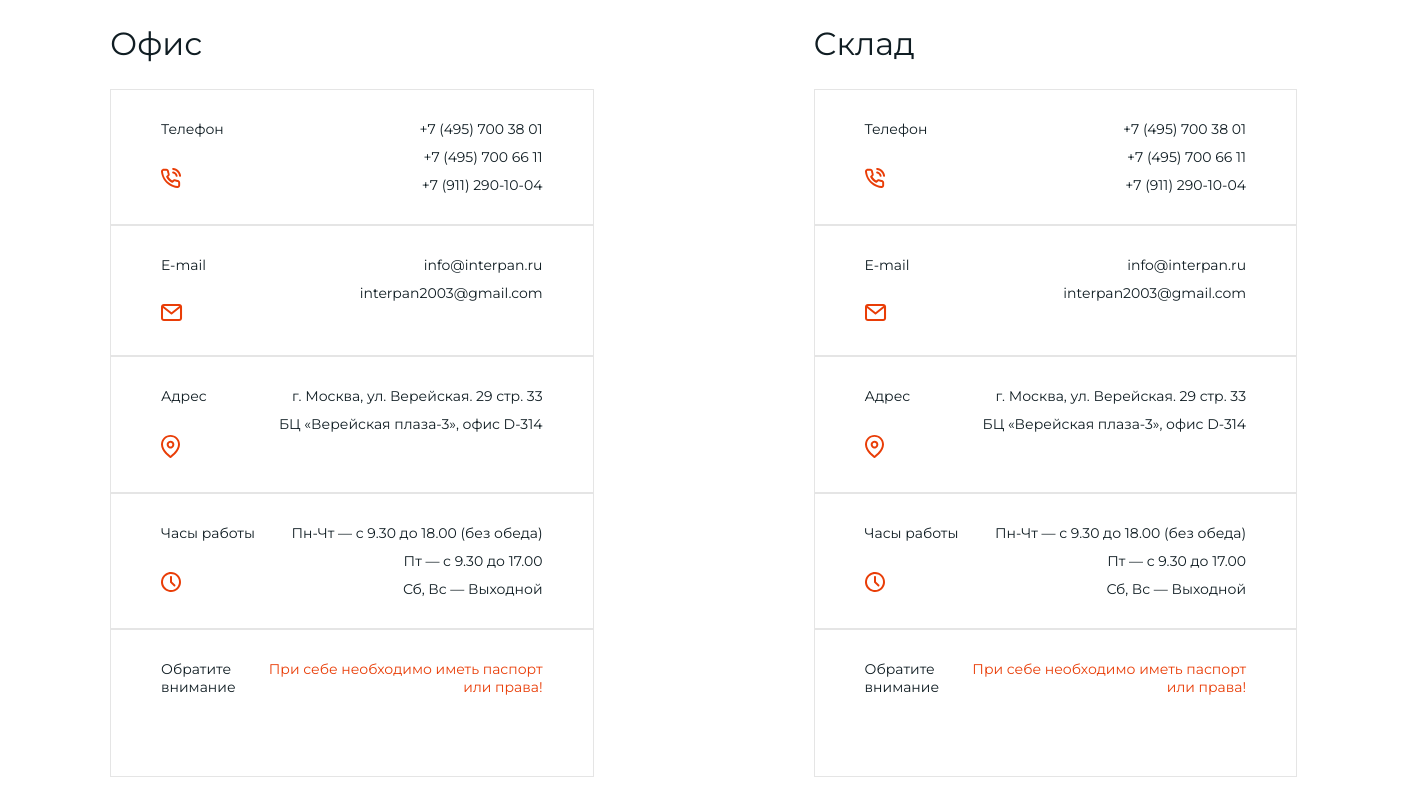
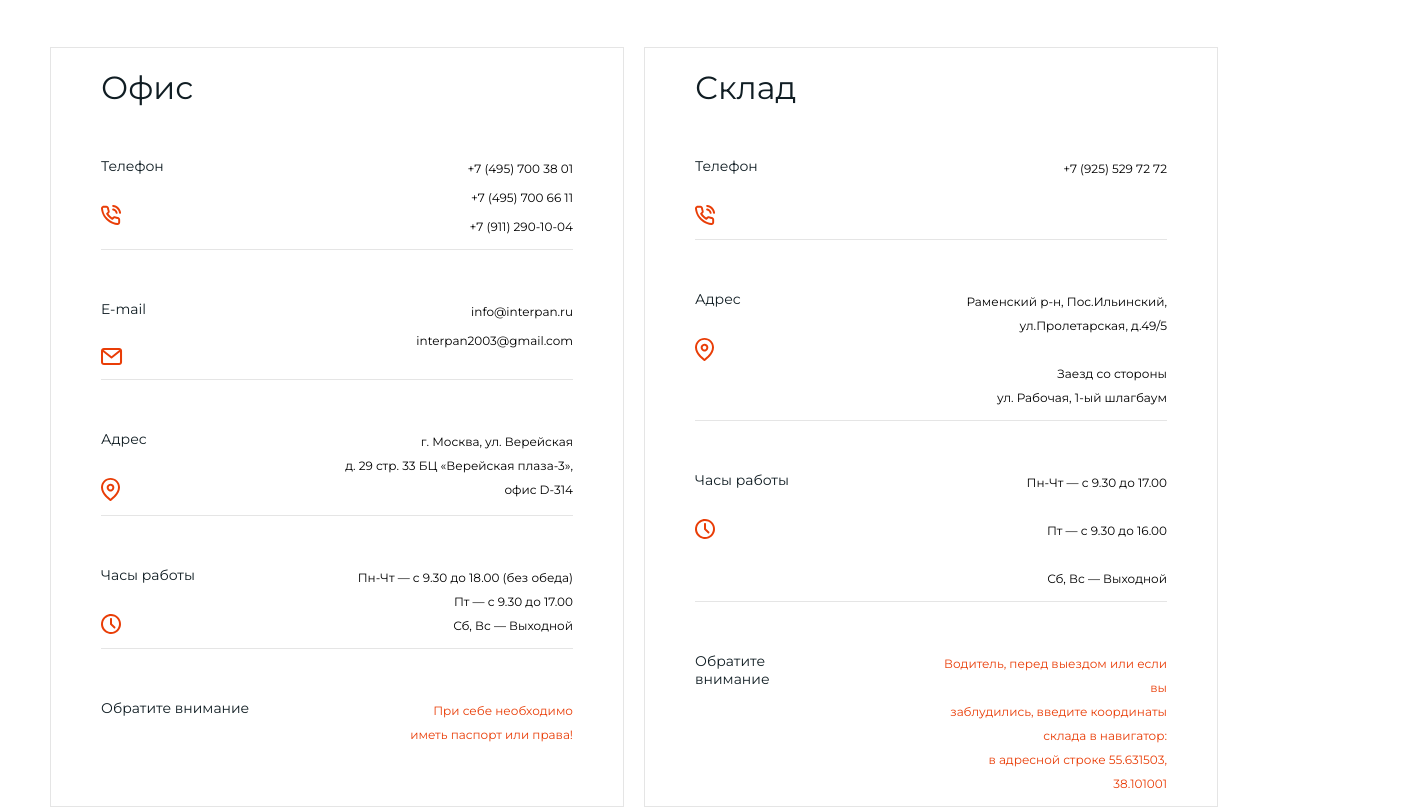
Before and after one commit to Ilya26071995/new, a React app: page /contacts in a window 1280 px wide. Shown: the part 800-1608 px from the top of the page, 1407 px wide, since content can reach past the window. Built offline with nearby package versions, Linux system fonts and the light colour scheme.

Commit message:
fix links

```diff
--- a/src/Pages/Contacts/Contacts.module.scss
+++ b/src/Pages/Contacts/Contacts.module.scss
@@ -1,3 +1,5 @@
 .flex {
   display: flex;
+  margin: 50px;
+  gap: 20px;
 }
--- a/src/Pages/Contacts/index.tsx
+++ b/src/Pages/Contacts/index.tsx
@@ -10,11 +10,103 @@ import { Delivery } from "../../components/Delivery";
 import { Form } from "../../components/Form";
 import { Helmet } from "react-helmet";
 
-const Comm = [{ title: "Офис" }, { title: "Склад" }];
+const CONTACTS = [
+  {
+    name: "Телефон",
+    img: "./img/ContactPhone.svg",
+    alt: "phone",
+    texts: [
+      { title: "+7 (495) 700 38 01", link: "tel:+74957003801" },
+      { title: "+7 (495) 700 66 11", link: "tel:+74957006611" },
+      { title: "+7 (911) 290-10-04", link: "tel:+79112901004" },
+    ],
+  },
+  {
+    name: "E-mail",
+    img: "./img/ContactMail.svg",
+    alt: "mail",
+    texts: [
+      { title: "info@interpan.ru", link: "mailto:info@interpan.ru" },
+      {
+        title: "interpan2003@gmail.com",
+        link: "mailto:interpan2003@gmail.com",
+      },
+    ],
+  },
+  {
+    name: "Адрес",
+    img: "./img/ContactPin.svg",
+    alt: "pin",
+    texts: [
+      {
+        title:
+          "г. Москва, ул. Верейская \n д. 29 стр. 33 БЦ «Верейская плаза-3», \n офис D-314",
+        link: "https://www.google.com/maps?ll=55.70963309654535,37.44212329563124",
+      },
+    ],
+  },
+  {
+    name: "Часы работы",
+    img: "./img/ContactTime.svg",
+    alt: "time",
+    texts: [
+      {
+        title:
+          "Пн-Чт — с 9.30 до 18.00 (без обеда)\n Пт — с 9.30 до 17.00 \nСб, Вс — Выходной",
+        link: "",
+      },
+    ],
+  },
+  {
+    name: "Обратите внимание",
+    texts: [
+      { title: "При себе необходимо\n иметь паспорт или права!", link: "" },
+    ],
+  },
+];
 
-interface CommType {
-  title: string;
-}
+const STORE = [
+  {
+    name: "Телефон",
+    img: "./img/ContactPhone.svg",
+    alt: "phone",
+    texts: [{ title: "+7 (925) 529 72 72", link: "tel:+79255297272" }],
+  },
+  {
+    name: "Адрес",
+    img: "./img/ContactPin.svg",
+    alt: "pin",
+    texts: [
+      {
+        title:
+          "Раменский р-н, Пос.Ильинский,\n ул.Пролетарская, д.49/5 \n\nЗаезд со стороны\n ул. Рабочая, 1-ый шлагбаум",
+        link: "https://www.google.com/maps?ll=55.6317717037951,38.10362838199773",
+      },
+    ],
+  },
+  {
+    name: "Часы работы",
+    img: "./img/ContactTime.svg",
+    alt: "time",
+    texts: [
+      {
+        title:
+          "Пн-Чт — с 9.30 до 17.00\n\n Пт — с 9.30 до 16.00\n\n Сб, Вс — Выходной",
+        link: "",
+      },
+    ],
+  },
+  {
+    name: "Обратите внимание",
+    texts: [
+      {
+        title:
+          "Водитель, перед выездом или если вы\n заблудились, введите координаты\n склада в навигатор:\n в адресной строке 55.631503, 38.101001",
+        link: "",
+      },
+    ],
+  },
+];
 
 const Contacts = () => {
   return (
@@ -28,9 +120,8 @@ const Contacts = () => {
       <BigTitle text="Контакты" img="../img/imgCork.png" alt="картинка" />
       <Picture src="./img/ContactIMG.png" alt="picture" />
       <div className={s.flex}>
-        {Comm.map(({ title }: CommType, index) => (
-          <Communication title={title} key={index} />
-        ))}
+        <Communication title="Офис" cont={CONTACTS} />
+        <Communication title="Склад" cont={STORE} />
       </div>
       <Delivery />
       <Form />
--- a/src/components/Communication/Communication.module.scss
+++ b/src/components/Communication/Communication.module.scss
@@ -1,5 +1,10 @@
 .container {
-  padding: 0 110px;
+  padding: 0 50px;
+  border: 1px solid #e5e5e5;
+  display: flex;
+  flex-direction: column;
+  gap: 50px;
+  width: 40%;
 }
 
 .title {
@@ -7,4 +12,59 @@
   font-weight: 500;
   font-size: 32px;
   color: #101d23;
+  margin: 0;
+  padding-top: 20px;
 }
+
+.flex {
+  display: flex;
+  gap: 100px;
+  border-bottom: 1px solid #e5e5e5;
+  padding-bottom: 10px;
+}
+
+.flex:last-child {
+  border: none;
+}
+
+.links {
+  display: flex;
+  flex-direction: column;
+  gap: 5px;
+  transition: color 0.3s ease-in-out;
+  margin-left: auto;
+  text-align: right;
+  line-height: 150%;
+  white-space: pre-line;
+}
+
+.link {
+  transition: color 0.3s ease-in-out;
+}
+
+.flex:last-child,
+.flex:nth-last-child(2) {
+  pointer-events: none;
+}
+
+.flex:last-child a {
+  color: #e93d07;
+}
+
+.link:hover {
+  color: #e93d07;
+}
+
+.miniTitle {
+  margin: 0;
+  padding-bottom: 30px;
+  font-weight: 500;
+  font-size: 14px;
+  color: #101d23;
+  font-family: "Montserrat", sans-serif;
+}
+
+.noLinks {
+  display: flex;
+  flex-direction: column;
+}
--- a/src/components/Communication/index.tsx
+++ b/src/components/Communication/index.tsx
@@ -1,71 +1,54 @@
 import React from "react";
-import { Contacts } from "../Contacts";
 import s from "./Communication.module.scss";
 
-interface CommunicationType {
+interface TitleType {
   title: string;
+  cont: any;
 }
 
-const Cont = [
-  {
-    miniTitle: "Телефон",
-    img: "./img/ContactPhone.svg",
-    alt: "phone",
-    texts: ["+7 (495) 700 38 01", "+7 (495) 700 66 11", "+7 (911) 290-10-04"],
-  },
-  {
-    miniTitle: "E-mail",
-    img: "./img/ContactMail.svg",
-    alt: "mail",
-    texts: ["info@interpan.ru", "interpan2003@gmail.com"],
-  },
-  {
-    miniTitle: "Адрес",
-    img: "./img/ContactPin.svg",
-    alt: "pin",
-    texts: [
-      "г. Москва, ул. Верейская. 29 стр. 33",
-      "БЦ «Верейская плаза-3», офис D-314",
-    ],
-  },
-  {
-    miniTitle: "Часы работы",
-    img: "./img/ContactTime.svg",
-    alt: "time",
-    texts: [
-      "Пн-Чт — с 9.30 до 18.00 (без обеда)",
-      "Пт — с 9.30 до 17.00",
-      "Сб, Вс — Выходной",
-    ],
-  },
-  {
-    miniTitle: "Обратите внимание",
-    texts: ["При себе необходимо иметь паспорт или права!"],
-  },
-];
-
 interface ContType {
-  miniTitle: string;
-  img?: string;
-  alt?: string;
-  texts: string[];
+  name: string;
+  img: string;
+  alt: string;
+  texts: any;
 }
 
-const Communication = ({ title }: CommunicationType) => {
+const Communication = ({ title, cont }: TitleType) => {
   return (
     <div className={s.container}>
-      <div>
-        <h2 className={s.title}>{title}</h2>
-        {Cont.map(({ miniTitle, img, alt, texts }: ContType, index) => (
-          <Contacts
-            miniTitle={miniTitle}
-            texts={texts}
-            img={img}
-            alt={alt}
-            key={index}
-          />
-        ))}
-      </div>
+      <h2 className={s.title}>{title}</h2>
+      {cont.map(({ name, img, alt, texts }: ContType, index: React.Key) => {
+        return (
+          <div key={index} className={s.flex}>
+            <div>
+              <h3 className={s.miniTitle}>{name}</h3>
+              <img src={img} alt={alt} />
+            </div>
+            <div className={s.links}>
+              {texts.map(
+                (
+                  text: {
+                    link: string | undefined;
+                    title: undefined;
+                  },
+                  index: React.Key
+                ) => {
+                  return (
+                    <a
+                      className={s.link}
+                      href={text.link}
+                      key={index}
+                      target="_blank"
+                    >
+                      {text.title}
+                    </a>
+                  );
+                }
+              )}
+            </div>
+          </div>
+        );
+      })}
     </div>
   );
 };
--- a/src/components/Connection/Connection.module.scss
+++ b/src/components/Connection/Connection.module.scss
@@ -9,13 +9,13 @@ a {
 .btn {
   color: #e93d07;
   padding: 2px 10px;
+  transition: background-color 0.3s ease-in-out, color 0.3s ease-in-out;
 }
 
 .btn:hover {
   background-color: #e93d07;
   color: white;
   border-radius: 20px;
-  transition: background-color 0.3s ease-in-out, color 0.3s ease-in-out;
 }
 
 .connect {
--- a/src/components/Contacts/index.tsx
+++ b/src/components/Contacts/index.tsx
@@ -1,34 +1,2 @@
 import React from "react";
 import s from "./Contacts.module.scss";
-
-interface ContactsType {
-  miniTitle: string;
-  img?: string;
-  alt?: string;
-  texts: string[];
-}
-
-const Contacts = ({ miniTitle, img, alt, texts }: ContactsType) => {
-  return (
-    <div className={s.container}>
-      <div className={s.titleIMG}>
-        <h3 className={s.miniTitle}>{miniTitle}</h3>
-        <img src={img} alt={alt}></img>
-      </div>
-      <div className={s.flex}>
-        {texts.map((text, index) => {
-          return (
-            // <span className={s.text} key={index}>
-            //   {text}
-            // </span>
-            <a href={`tel:${text}`} className={s.text} key={index}>
-              {text}
-            </a>
-          );
-        })}
-      </div>
-    </div>
-  );
-};
-
-export { Contacts };
--- a/src/components/LeftForm/LeftForm.module.scss
+++ b/src/components/LeftForm/LeftForm.module.scss
@@ -36,6 +36,7 @@
   text-align: center;
   color: #8e8f9b;
   border-radius: 20px;
+  border: 1px solid #e5e5e5;
 }
 
 input[type="number"]::-webkit-inner-spin-button,
--- a/src/components/RightForm/RightForm.module.scss
+++ b/src/components/RightForm/RightForm.module.scss
@@ -36,6 +36,7 @@
   text-align: center;
   color: #8e8f9b;
   border-radius: 20px;
+  border: 1px solid #e5e5e5;
 }
 
 input[type="number"]::-webkit-inner-spin-button,
```
Also changed, not shown: src/components/LeftForm/index.tsx (+0 -24 lines).
